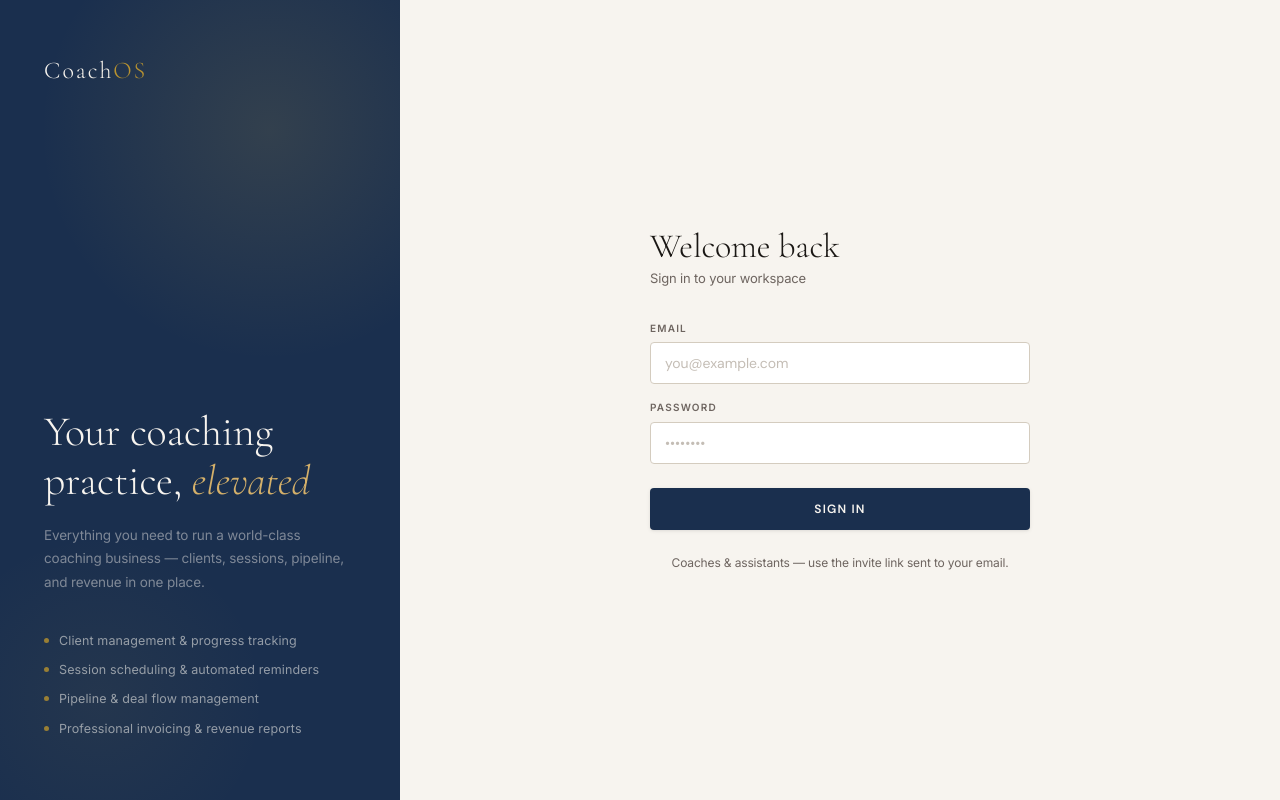
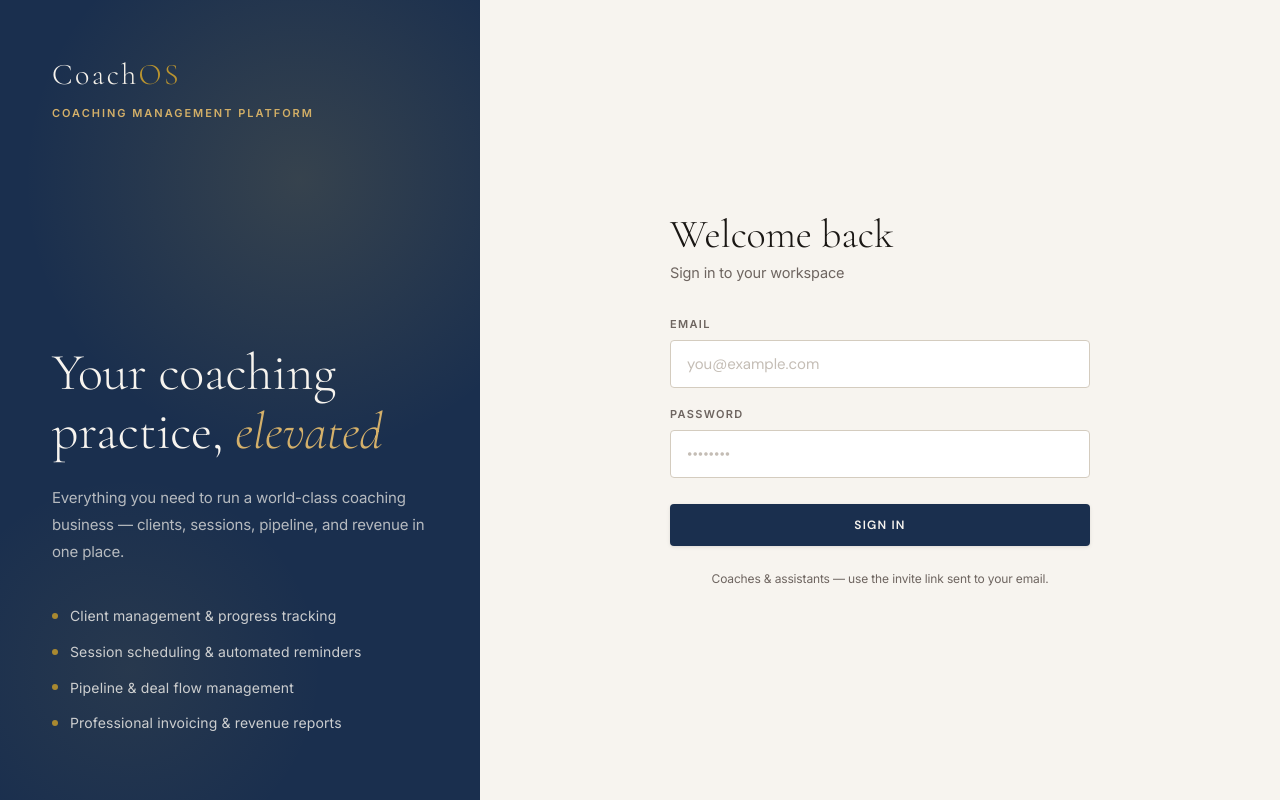
Before and after one commit to AkambDS/platformCoachOs, a React (Vite) app in the folder frontend/: page /login in a window 1280 px wide. Built offline with nearby package versions, Linux system fonts and the light colour scheme; no server answers.

Commit message:
Restrict registration, improve login UI

```diff
--- a/frontend/src/index.css
+++ b/frontend/src/index.css
@@ -409,7 +409,7 @@ body {
 .auth-split {
   min-height: 100vh;
   display: grid;
-  grid-template-columns: 400px 1fr;
+  grid-template-columns: 480px 1fr;
 }
 @media (max-width: 768px) {
   .auth-split { grid-template-columns: 1fr; }
@@ -417,7 +417,7 @@ body {
 }
 .auth-brand {
   background: var(--navy);
-  padding: 52px 44px;
+  padding: 52px 52px;
   display: flex;
   flex-direction: column;
   position: relative;
@@ -427,107 +427,124 @@ body {
   content: '';
   position: absolute;
   top: -120px; right: -120px;
-  width: 500px; height: 500px;
+  width: 600px; height: 600px;
   border-radius: 50%;
-  background: radial-gradient(circle, rgba(201,168,76,.14) 0%, transparent 65%);
+  background: radial-gradient(circle, rgba(201,168,76,.16) 0%, transparent 65%);
   pointer-events: none;
 }
 .auth-brand::after {
   content: '';
   position: absolute;
   bottom: -80px; left: -80px;
-  width: 360px; height: 360px;
+  width: 420px; height: 420px;
   border-radius: 50%;
-  background: radial-gradient(circle, rgba(201,168,76,.06) 0%, transparent 65%);
+  background: radial-gradient(circle, rgba(201,168,76,.08) 0%, transparent 65%);
   pointer-events: none;
 }
 .auth-brand-logo {
   font-family: 'Cormorant Garamond', serif;
-  font-size: 24px;
+  font-size: 30px;
   font-weight: 300;
   color: var(--paper);
   letter-spacing: .08em;
-  margin-bottom: auto;
+  margin-bottom: 6px;
 }
 .auth-brand-logo span { color: var(--gold); }
+.auth-brand-logo-sub {
+  font-size: 11px;
+  font-weight: 600;
+  letter-spacing: .18em;
+  text-transform: uppercase;
+  color: var(--gold-light);
+  margin-bottom: auto;
+  padding-bottom: 0;
+}
 .auth-brand-content { position: relative; z-index: 1; margin-top: auto; }
 .auth-brand-headline {
   font-family: 'Cormorant Garamond', serif;
-  font-size: 42px;
+  font-size: 52px;
   font-weight: 300;
   color: var(--paper);
-  line-height: 1.18;
-  margin-bottom: 18px;
+  line-height: 1.15;
+  margin-bottom: 22px;
 }
 .auth-brand-headline em {
   font-style: italic;
   color: var(--gold-light);
 }
 .auth-brand-sub {
-  font-size: 13.5px;
-  color: rgba(248,245,240,.45);
-  line-height: 1.75;
-  margin-bottom: 36px;
+  font-size: 15px;
+  color: rgba(248,245,240,.7);
+  line-height: 1.8;
+  margin-bottom: 40px;
 }
 .auth-brand-features { list-style: none; }
 .auth-brand-features li {
   display: flex;
   align-items: center;
-  gap: 10px;
-  font-size: 12.5px;
-  color: rgba(248,245,240,.55);
-  margin-bottom: 10px;
+  gap: 12px;
+  font-size: 14px;
+  color: rgba(248,245,240,.8);
+  margin-bottom: 14px;
   letter-spacing: .01em;
 }
 .auth-brand-features li::before {
   content: '';
   display: block;
-  width: 5px; height: 5px;
+  width: 6px; height: 6px;
   border-radius: 50%;
   background: var(--gold);
   flex-shrink: 0;
-  opacity: .8;
+  opacity: .9;
 }
 .auth-form-area {
   background: var(--paper);
   display: flex;
   align-items: center;
   justify-content: center;
-  padding: 60px 40px;
+  padding: 48px 40px;
 }
-.auth-form-card { width: 100%; max-width: 380px; }
+.auth-form-card { width: 100%; max-width: 420px; }
+.auth-form-datetime {
+  font-size: 11.5px;
+  color: var(--muted);
+  letter-spacing: .04em;
+  margin-bottom: 32px;
+  padding-bottom: 20px;
+  border-bottom: 1px solid var(--border);
+}
 .auth-form-title {
   font-family: 'Cormorant Garamond', serif;
-  font-size: 34px;
+  font-size: 40px;
   font-weight: 300;
   color: var(--ink);
-  margin-bottom: 4px;
+  margin-bottom: 6px;
   line-height: 1.1;
 }
 .auth-form-sub {
-  font-size: 13px;
+  font-size: 14.5px;
   color: var(--muted);
   margin-bottom: 32px;
   line-height: 1.5;
 }
-.auth-label { display: block; margin-bottom: 16px; }
+.auth-label { display: block; margin-bottom: 18px; }
 .auth-label-text {
   display: block;
-  font-size: 10px;
+  font-size: 11px;
   font-weight: 700;
   letter-spacing: .12em;
   text-transform: uppercase;
   color: var(--muted);
-  margin-bottom: 6px;
+  margin-bottom: 7px;
 }
 .auth-input {
   display: block;
   width: 100%;
-  padding: 11px 14px;
+  padding: 13px 16px;
   border: 1.5px solid var(--border);
   background: var(--white);
   font-family: 'DM Sans', sans-serif;
-  font-size: 14px;
+  font-size: 15px;
   color: var(--ink);
   outline: none;
   transition: border-color .2s, box-shadow .2s;
--- a/frontend/src/pages/auth/Login.tsx
+++ b/frontend/src/pages/auth/Login.tsx
@@ -46,6 +46,7 @@ export default function Login() {
             <>Coach<span>OS</span></>
           )}
         </div>
+        <div className="auth-brand-logo-sub">Coaching Management Platform</div>
 
         <div className="auth-brand-content">
           <div className="auth-brand-headline">
--- a/frontend/src/pages/auth/Register.tsx
+++ b/frontend/src/pages/auth/Register.tsx
@@ -52,6 +52,7 @@ export default function Register() {
             <>Coach<span>OS</span></>
           )}
         </div>
+        <div className="auth-brand-logo-sub">Coaching Management Platform</div>
 
         <div className="auth-brand-content">
           <div className="auth-brand-headline">
```
